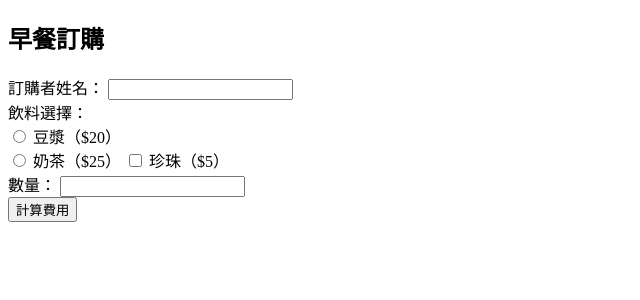
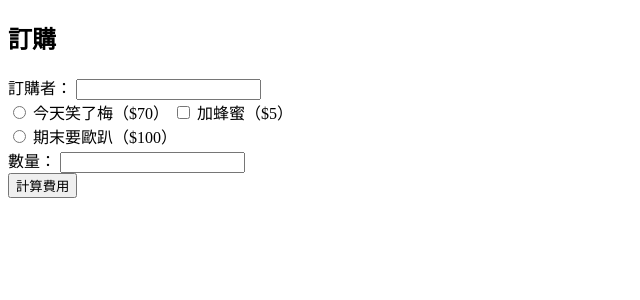
Before and after one commit to 90polarbear/A100E112, a PHP site: page /orderView.php in a window 1280 px wide. Shown: the top 300 px of the page, without its empty margins (0-640 px from the left). Run offline with PHP 8.4, Linux system fonts and the light colour scheme.

Commit message:
Update orderView.php

```diff
--- a/orderView.php
+++ b/orderView.php
@@ -1,7 +1,7 @@
 <!DOCTYPE html>
 <html>
 <head>
-  <title>早餐費用試算</title>
+  <title>HeartPanda訂餐試算</title>
   <style>
     .error-message {
       color: red;
@@ -9,23 +9,22 @@
   </style>
 </head>
 <body>
-  <h2>早餐訂購</h2>
+  <h2>訂購</h2>
   <form action="orderController.php" method="POST">
     <div>
-      <label for="name">訂購者姓名：</label>
+      <label for="name">訂購者：</label>
       <input type="text" id="name" name="name" required>
     </div>
     <div>
-      <label>飲料選擇：</label>
       <div>
         <input type="radio" id="soy-milk" name="drink" value="soy-milk" required>
-        <label for="soy-milk">豆漿（$20）</label>
+        <label for="soy-milk">今天笑了梅（$70）</label>
+        <input type="checkbox" id="pearl" name="pearl" value="pearl">
+        <label for="pearl">加蜂蜜（$5）</label>
       </div>
       <div>
         <input type="radio" id="milk-tea" name="drink" value="milk-tea" required>
-        <label for="milk-tea">奶茶（$25）</label>
-        <input type="checkbox" id="pearl" name="pearl" value="pearl">
-        <label for="pearl">珍珠（$5）</label>
+        <label for="milk-tea">期末要歐趴（$100）</label>
       </div>
     </div>
     <div>
```
